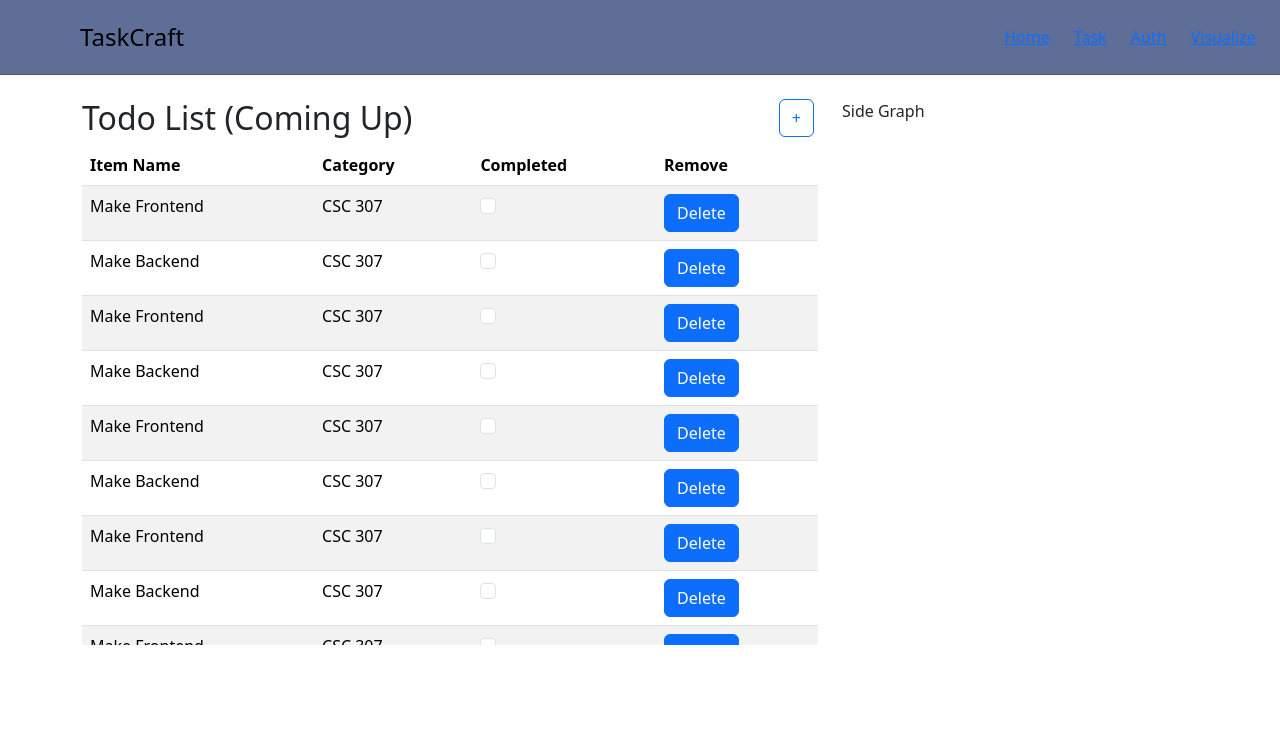
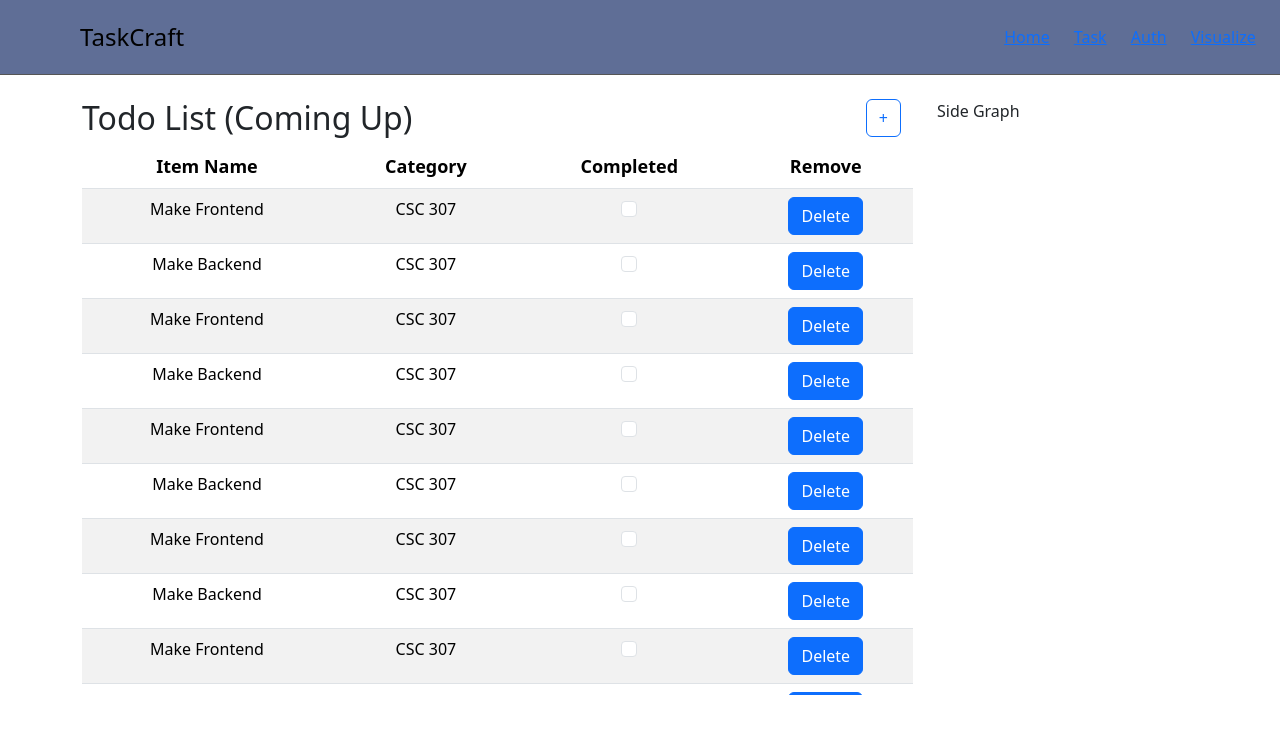
Before and after one commit to Tylermhh/404-day-visualizer-app, a React (Create React App) app in the folder packages/react-frontend/: page /home in a window 1280 px wide. Shown: the top 734 px of the page. Built offline with nearby package versions, Linux system fonts and the light colour scheme.

Commit message:
navbar fixes

```diff
--- a/packages/react-frontend/src/components/AuthenticationPage.tsx
+++ b/packages/react-frontend/src/components/AuthenticationPage.tsx
@@ -1,5 +1,5 @@
 import { useNavigate } from 'react-router-dom';
-import Nav from "./Nav/Nav";
+import Navbar from "./Nav/Nav";
 
 function Main() {
     const navigate = useNavigate();
@@ -17,7 +17,7 @@ function Main() {
 
     return (
         <div className="App">
-            <Nav />
+            <Navbar />
             <header className="App-header">
                 <p>Auth Page</p>
                 <button onClick={gotToHomePageComp}>
--- a/packages/react-frontend/src/components/HomePage.tsx
+++ b/packages/react-frontend/src/components/HomePage.tsx
@@ -79,12 +79,12 @@ const HomePage: React.FC<{}> = () => {
         <Container />
         <Container>
           <Row>
-            <Col sm={8}>
+            <Col sm={9}>
               <Table
                 taskData = {tempTasks}
               />
             </Col>
-            <Col sm={4}>
+            <Col sm={3}>
               Side Graph
             </Col>
           </Row>
--- a/packages/react-frontend/src/components/LandingPage.tsx
+++ b/packages/react-frontend/src/components/LandingPage.tsx
@@ -1,6 +1,6 @@
 import React from 'react';
 import { useNavigate } from 'react-router-dom';
-import Nav from "./Nav/Nav";
+import Navbar from "./Nav/Nav";
 
 function Main() {
     const navigate = useNavigate();
@@ -23,7 +23,7 @@ function Main() {
 
     return (
         <div className="App">
-            <Nav />
+            <Navbar />
             <h1>
                 Landing Page
             </h1>
--- a/packages/react-frontend/src/components/Table/Table.module.css
+++ b/packages/react-frontend/src/components/Table/Table.module.css
@@ -30,6 +30,17 @@
 }
 
 .table-responsive {
-    max-height: 500px;
+    max-height: 550px;
     overflow-y: auto;
 }
+
+.table-responsive th {
+    text-align: center;
+    font-size: large;
+    position: sticky;
+    top: 0;
+}
+
+.table-responsive td {
+    text-align: center;
+}
--- a/packages/react-frontend/src/components/TaskPage.tsx
+++ b/packages/react-frontend/src/components/TaskPage.tsx
@@ -1,11 +1,11 @@
 import React from 'react';
 import { Link } from 'react-router-dom';
-import Nav from "./Nav/Nav";
+import Navbar from "./Nav/Nav";
 
 function Task() {
   return (
     <div className="App">
-      <Nav />
+      <Navbar />
       <header className="App-header">
         <p>Task Page</p>
 
--- a/packages/react-frontend/src/components/VisualizerPage.tsx
+++ b/packages/react-frontend/src/components/VisualizerPage.tsx
@@ -1,11 +1,11 @@
 import React from 'react';
 import { Link } from 'react-router-dom';
-import Nav from "./Nav/Nav";
+import Navbar from "./Nav/Nav";
 
 function Visualizer() {
   return (
     <div className="App">
-      <Nav />
+      <Navbar />
       <header className="App-header">
         <p>Visualizer Page</p>
 
```
